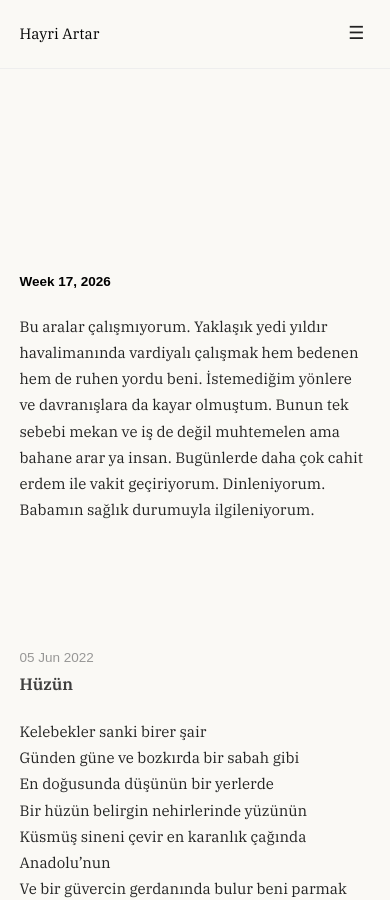
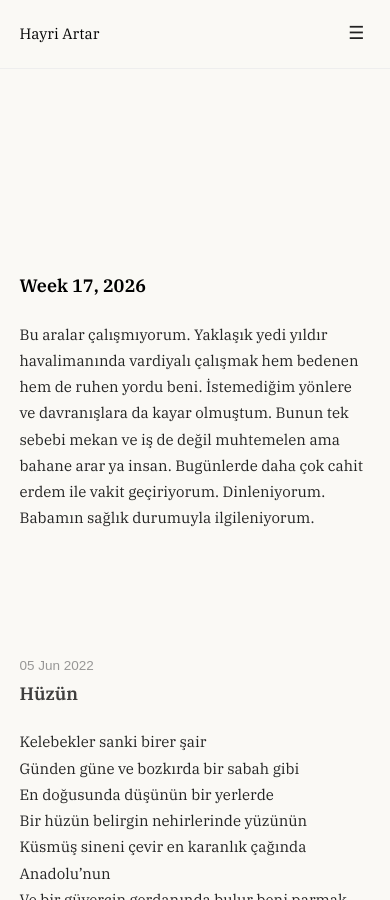
Before and after one commit to hayriartar/hayriartar.github.io, a Jekyll site: the page built from index.html, in a window 390 px wide and 900 px high. Built offline with Jekyll 4.4.1, drawn with Linux system fonts in a browser that asks for light colours; the list of posts is cut into pages by our own code.

Commit message:
some css changes

```diff
--- a/assets/css/custom.css
+++ b/assets/css/custom.css
@@ -555,11 +555,11 @@ body > header {
 
 main { margin-top:30vh; }
 
-h2 { font-size: 1.1rem; }
+h2 { font-size: 1.2rem; }
 
 .journal-date, .post-item > .post-date, .is-journal > .post-date {
-  font-size: .9rem;
-  font-family: sans-serif;
+  font-size: 1.2rem;
+
 }
 
 .post-date {
```
